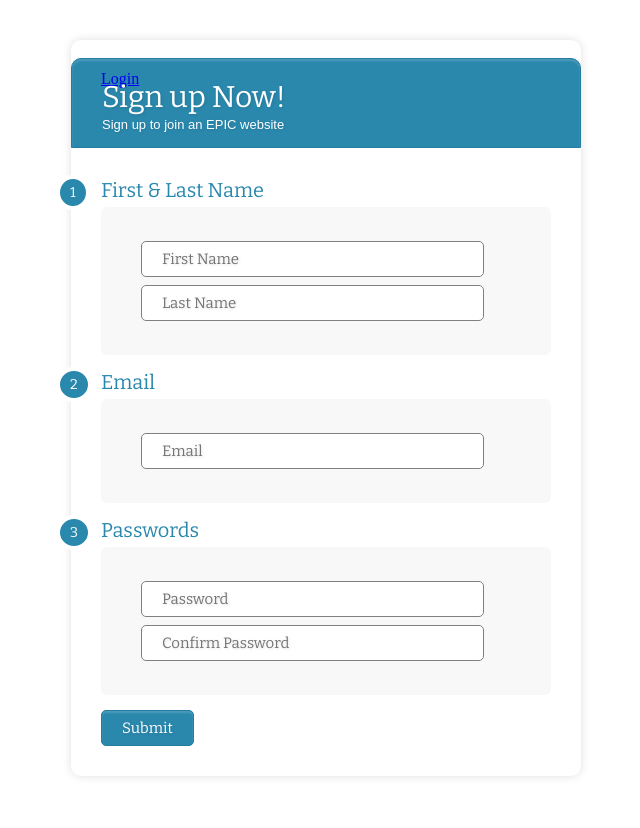
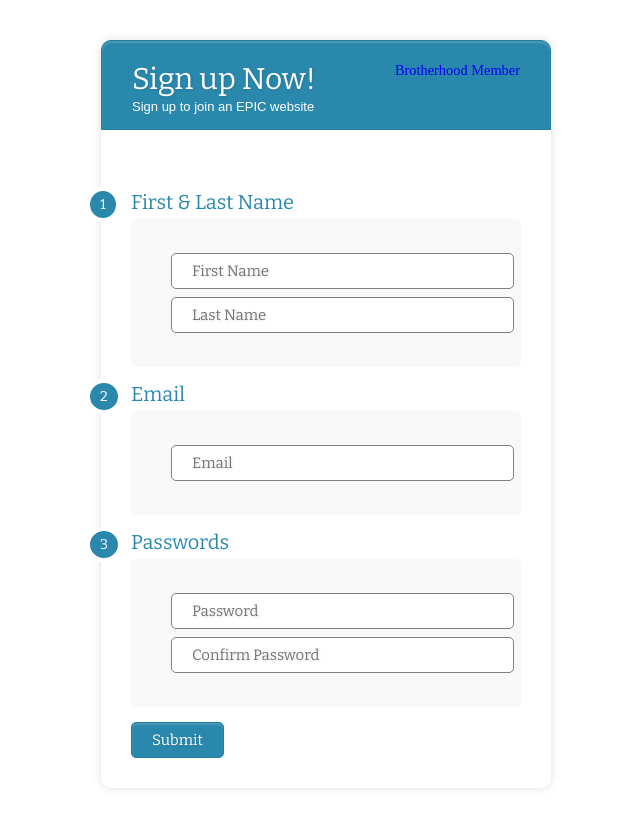
Before and after one commit to MarkNovicio/jschatz, a Django app: page /registration in a window 1280 px wide. Shown: the whole page, without its empty margins (314-954 px from the left). Before the commit the page ends 777 px from the top, so only its background shows below. Run offline with Django 3.2, Linux system fonts and the light colour scheme.

Commit message:
update signup page css

```diff
--- a/login_app/static/main.css
+++ b/login_app/static/main.css
@@ -5,7 +5,6 @@
   }
 .form-container{
 	width:450px;
-	padding:30px;
 	margin:40px auto;
 	background: #FFF;
 	border-radius: 10px;
@@ -14,28 +13,39 @@
 	box-shadow: 0px 0px 10px rgba(0, 0, 0, 0.13);
 	-moz-box-shadow: 0px 0px 10px rgba(0, 0, 0, 0.13);
 	-webkit-box-shadow: 0px 0px 10px rgba(0, 0, 0, 0.13);
+}
+.title-container{
+  display: flex;
+  justify-content: space-between;
+  background: #2A88AD;
+  border-radius: 10px 10px 0 0;
+  padding: 20px 30px 15px 30px;
+  -moz-box-shadow: inset 0px 2px 2px 0px rgba(255, 255, 255, 0.17);
+	-webkit-box-shadow: inset 0px 2px 2px 0px rgba(255, 255, 255, 0.17);
+  -webkit-border-radius: 10px 10px 0 0;
+	-moz-border-radius: 10px 10px 0 0;
+  border: 1px solid #257C9E;
+  box-shadow: inset 0px 2px 2px 0px rgba(255, 255, 255, 0.17);
+}
 
+.title-container-right a{
+  text-decoration: none;
+  font-size: .9rem;
 }
 
 .form-title{
-	background: #2A88AD;
-	padding: 20px 30px 15px 30px;
-	margin: -30px -30px 30px -30px;
-	border-radius: 10px 10px 0 0;
-	-webkit-border-radius: 10px 10px 0 0;
-	-moz-border-radius: 10px 10px 0 0;
 	color: #fff;
 	text-shadow: 1px 1px 3px rgba(0, 0, 0, 0.12);
 	font: normal 30px 'Bitter', serif;
-	-moz-box-shadow: inset 0px 2px 2px 0px rgba(255, 255, 255, 0.17);
-	-webkit-box-shadow: inset 0px 2px 2px 0px rgba(255, 255, 255, 0.17);
-	box-shadow: inset 0px 2px 2px 0px rgba(255, 255, 255, 0.17);
-	border: 1px solid #257C9E;
 }
-h1 span{
-	display: block;
+
+form {
+  padding:30px;
+}
+.title-container-left p{
 	margin-top: 2px;
 	font: 13px Arial, Helvetica, sans-serif;
+  color: #fff;
 }
 
 .error-messages-container{
--- a/login_app/templates/sign_up.html
+++ b/login_app/templates/sign_up.html
@@ -20,8 +20,14 @@
 <body>
     <div class = "container">
         <div class = "form-container">
-        <div class ="login"><a href= "/login_page"> Login </a> </div>
-        <h1 class= "form-title">Sign up Now! <span>Sign up to join an EPIC website</span></h1>
+        <div class = "title-container">
+            <div class = "title-container-left">
+                <h1 class= "form-title">Sign up Now! </h1>
+                <p>Sign up to join an EPIC website</p>
+            </div>
+            <div class = "title-container-right"><a href= "/login_page"> Brotherhood Member </a>
+            </div>
+        </div>
         <div class = "error-messages-container">
             {% for message in messages %}
                 <p class = "error-messages">{{message}}</p>
```
